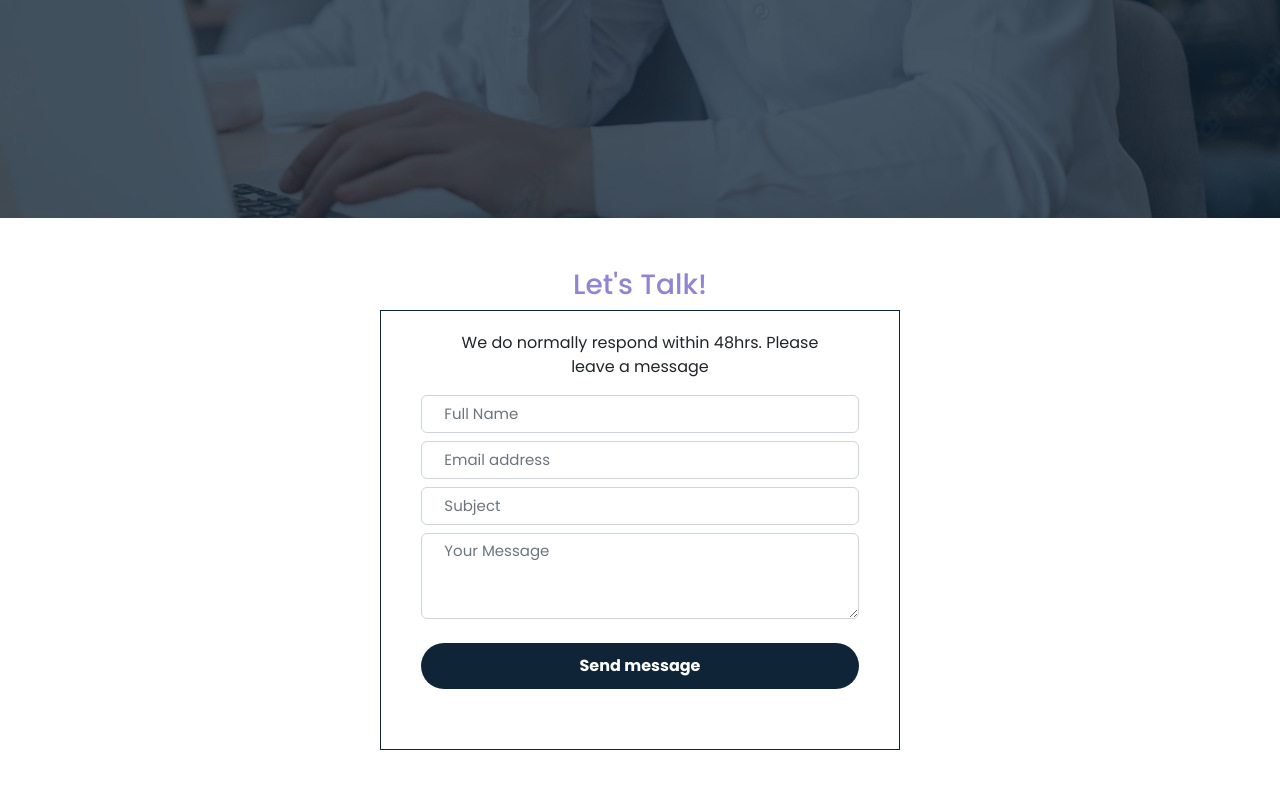
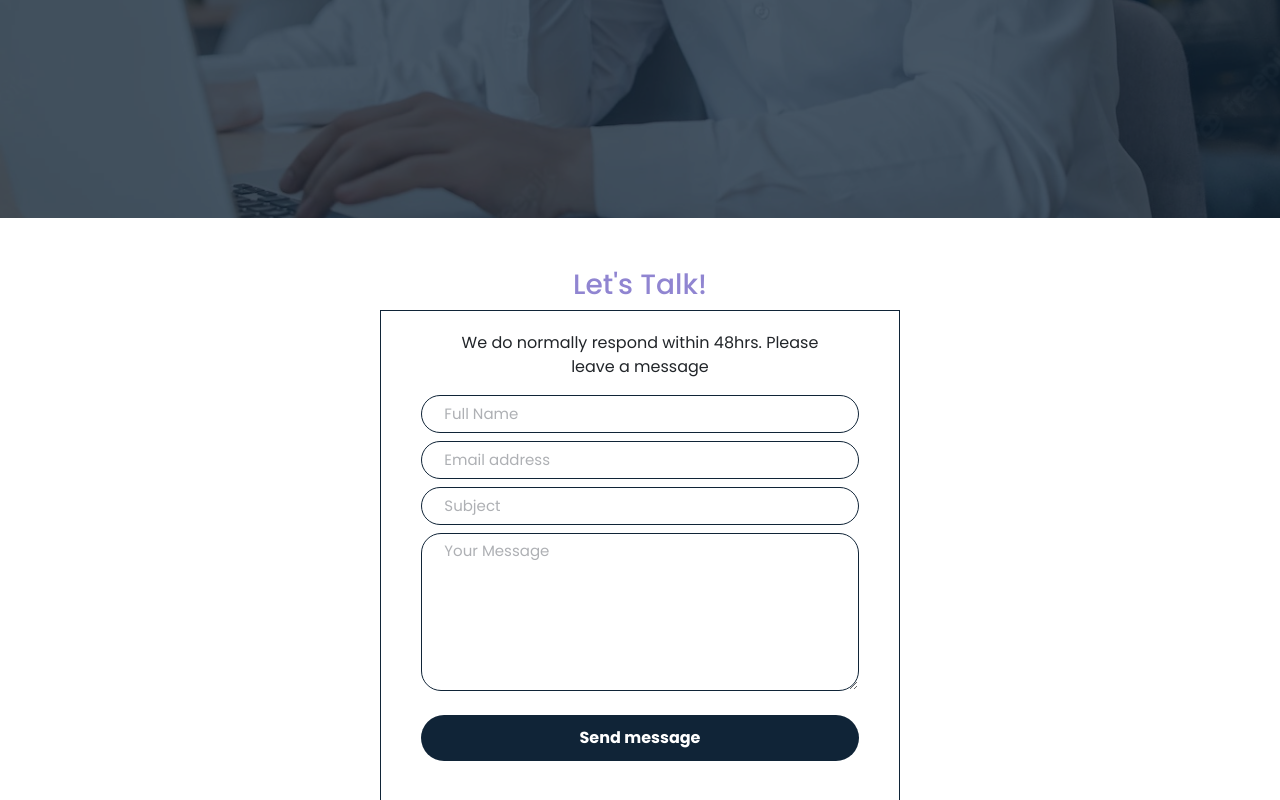
Before and after one commit to Njihia413/phase-5-project, a React (Create React App) app in the folder client/: page /contact in a window 1280 px wide. Shown: the part 502-1302 px from the top of the page. Built offline with nearby package versions, Linux system fonts and the light colour scheme; no server answers.

Commit message:
Make few changes

```diff
--- a/client/src/components/ContactUs.js
+++ b/client/src/components/ContactUs.js
@@ -66,7 +66,7 @@
                             message: "Please use 30 characters or less"
                           }
                         })}
-                        className="form-control"
+                        className="form-control2"
                         placeholder="Full Name"
                       ></input>
                       {errors.name && <span className="errorMessage">{errors.name.message}</span>}
@@ -79,7 +79,7 @@
                           required: true,
                           pattern: /^[a-zA-Z0-9.!#$%&’*+/=?^_`{|}~-]+@[a-zA-Z0-9-]+(?:\.[a-zA-Z0-9-]+)*$/
                         })}
-                        className="form-control"
+                        className="form-control2"
                         placeholder="Email address"
                       ></input>
                       {errors.email && (
@@ -100,7 +100,7 @@
                             message: "Subject cannot exceed 75 characters"
                           }
                         })}
-                        className="form-control"
+                        className="form-control2"
                         placeholder="Subject"
                       ></input>
                       {errors.subject && (
@@ -112,12 +112,12 @@
                   <div className="row">
                     <div className="col-md-12 mb-4">
                       <textarea
-                        rows={3}
+                        rows={6}
                         name="message"
                         {...register("message", {
                           required: true
                         })}
-                        className="form-control"
+                        className="form-control2"
                         placeholder="Your Message"
                       ></textarea>
                       {errors.message && <span className="errorMessage">Please enter a message</span>}
--- a/client/src/index.css
+++ b/client/src/index.css
@@ -400,6 +400,25 @@
   .required:after {
     content: " *";
     color: red;
+
+}
+
+.form-control2 {
+  display: block;
+  width: 100%;
+  padding: 0.375rem 0.75rem;
+  font-size: 1rem;
+  font-weight: 400;
+  line-height: 1.5;
+  color: #212529;
+  background-color: #fff;
+  background-clip: padding-box;
+  border: 1px solid #102437;
+  -webkit-appearance: none;
+  -moz-appearance: none;
+  appearance: none;
+  border-radius: 20px;
+  transition: border-color .15s ease-in-out,box-shadow .15s ease-in-out;
 }
 /* header {
   display: flex;
```
Also changed, not shown: client/src/components/About.js.
